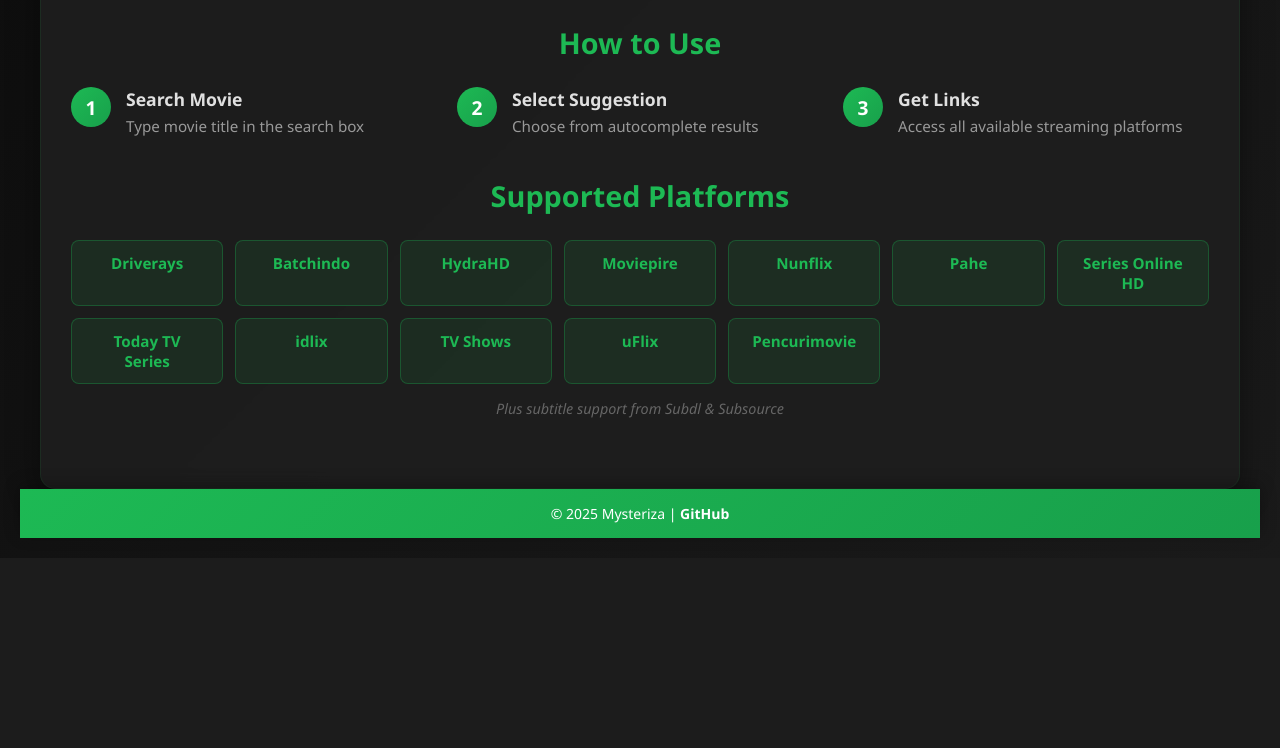
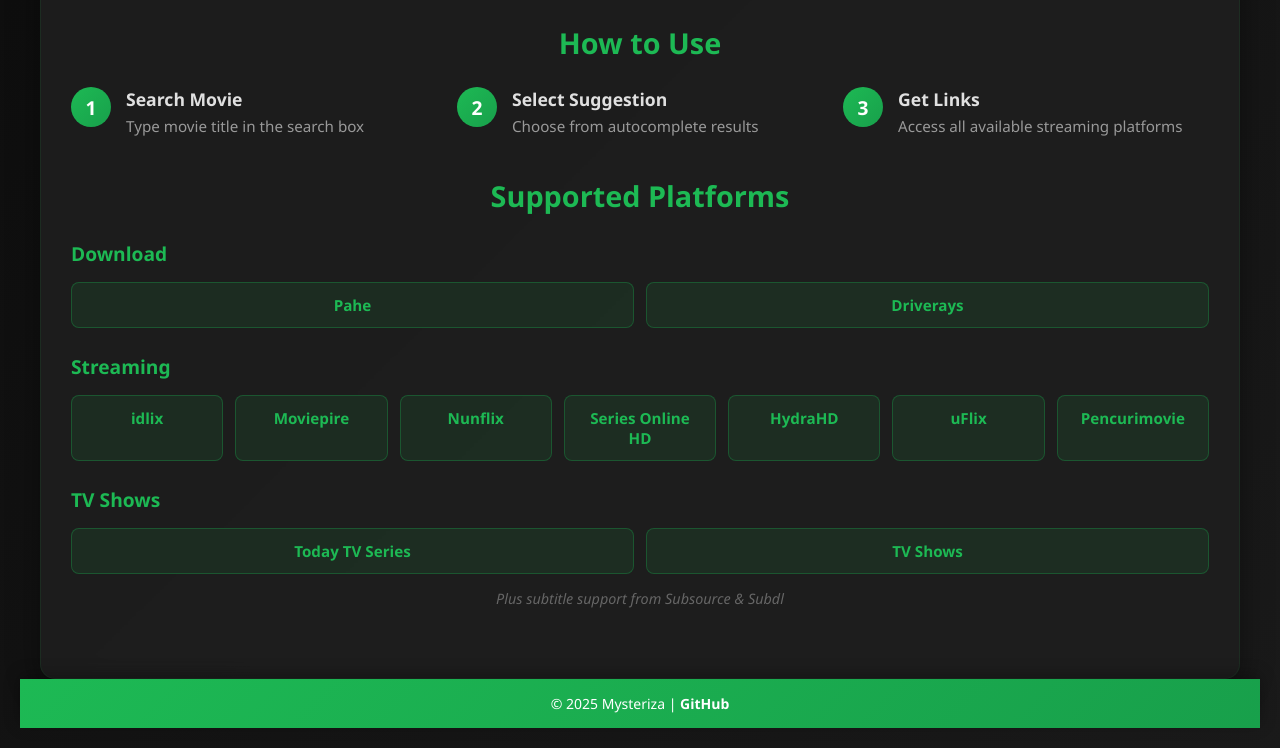
Before and after one commit to Mysteriza/movie-search, a Flask app: page / in a window 1280 px wide. Shown: the part 669-1417 px from the top of the page. Before the commit the page ends 1209 px from the top, so only its background shows below. Run offline with Flask 3, Linux system fonts and the light colour scheme.

Commit message:
Enhance platform organization and search functionality: update README with categorized platforms, refactor app.py to improve template handling, modify script.js for better result display, and update index.html for clearer platform sections.

```diff
--- a/app.py
+++ b/app.py
@@ -98,7 +98,12 @@
         with open("templates.json", "r") as file:
             return json.load(file)
     except FileNotFoundError:
-        return {"movie_templates": [], "subtitle_templates": []}
+        return {
+            "download_templates": [],
+            "streaming_templates": [],
+            "tvshow_templates": [],
+            "subtitle_templates": [],
+        }
 
 
 # Generate links based on templates using the original input
@@ -118,11 +123,11 @@
         "pahe.ink": "Pahe",
         "seriesonlinehd.net": "Series Online HD",
         "todaytvseries1.com": "Today TV Series",
-        "tv11.idlixku.com": "idlix",
+        "tv11.idlixku.com": "Idlix",
         "tvshows.ac": "TV Shows",
         "uflix.cc": "uFlix",
         "pencurimovie.bond": "Pencurimovie",
-        "subdl.com": "Subdl",
+        "subdl.com": "SubDL",
         "subsource.net": "Subsource",
     }
 
@@ -281,16 +286,22 @@
 
     # Generate links based on templates using the original input
     templates = load_templates()
-    movie_links = generate_links(movie_title, templates["movie_templates"])
+    download_links = generate_links(movie_title, templates["download_templates"])
+    streaming_links = generate_links(movie_title, templates["streaming_templates"])
+    tvshow_links = generate_links(movie_title, templates["tvshow_templates"])
     subtitle_links = generate_links(movie_title, templates["subtitle_templates"])
 
-    movie_link_data = prepare_link_data(movie_links)
+    download_link_data = prepare_link_data(download_links)
+    streaming_link_data = prepare_link_data(streaming_links)
+    tvshow_link_data = prepare_link_data(tvshow_links)
     subtitle_link_data = prepare_link_data(subtitle_links)
 
     return jsonify(
         {
             "movie_details": movie_details or {},
-            "movies": movie_link_data,
+            "downloads": download_link_data,
+            "streaming": streaming_link_data,
+            "tvshows": tvshow_link_data,
             "subtitles": subtitle_link_data,
         }
     )
--- a/static/script.js
+++ b/static/script.js
@@ -162,7 +162,17 @@
       displayMovieDetails(data.movie_details);
 
       // Display results in tables
-      displayResults(data.movies, "Movies", resultsDiv);
+      displayResults(
+        data.downloads,
+        "Movies & TV Show - Download Only",
+        resultsDiv
+      );
+      displayResults(
+        data.streaming,
+        "Movies & TV Show - Streaming Only",
+        resultsDiv
+      );
+      displayResults(data.tvshows, "TV Show - Streaming Only", resultsDiv);
       displayResults(data.subtitles, "Subtitles", resultsDiv);
     } catch (error) {
       loader.style.display = "none"; // Hide loader
--- a/static/style.css
+++ b/static/style.css
@@ -187,6 +187,14 @@
     color: #1db954;
     font-size: 1.8rem;
     margin-bottom: 25px;
+}
+
+.platform-category {
+    color: #1db954;
+    font-size: 1.2rem;
+    margin-top: 25px;
+    margin-bottom: 15px;
+    text-align: left;
 }
 
 .platforms-grid {
--- a/templates/index.html
+++ b/templates/index.html
@@ -80,22 +80,32 @@
 
                     <div class="platforms-section">
                         <h2>Supported Platforms</h2>
+
+                        <h3 class="platform-category">Download</h3>
                         <div class="platforms-grid">
+                            <div class="platform-badge">Pahe</div>
                             <div class="platform-badge">Driverays</div>
-                            <div class="platform-badge">Batchindo</div>
-                            <div class="platform-badge">HydraHD</div>
+                        </div>
+
+                        <h3 class="platform-category">Streaming</h3>
+                        <div class="platforms-grid">
+                            <div class="platform-badge">idlix</div>
                             <div class="platform-badge">Moviepire</div>
                             <div class="platform-badge">Nunflix</div>
-                            <div class="platform-badge">Pahe</div>
                             <div class="platform-badge">Series Online HD</div>
-                            <div class="platform-badge">Today TV Series</div>
-                            <div class="platform-badge">idlix</div>
-                            <div class="platform-badge">TV Shows</div>
+                            <div class="platform-badge">HydraHD</div>
                             <div class="platform-badge">uFlix</div>
                             <div class="platform-badge">Pencurimovie</div>
                         </div>
+
+                        <h3 class="platform-category">TV Shows</h3>
+                        <div class="platforms-grid">
+                            <div class="platform-badge">Today TV Series</div>
+                            <div class="platform-badge">TV Shows</div>
+                        </div>
+
                         <p class="subtitle-support">Plus subtitle support from
-                            Subdl & Subsource</p>
+                            Subsource & Subdl</p>
                     </div>
                 </div>
 
```
Also changed, not shown: templates.json (+13 -10 lines), README.md.
